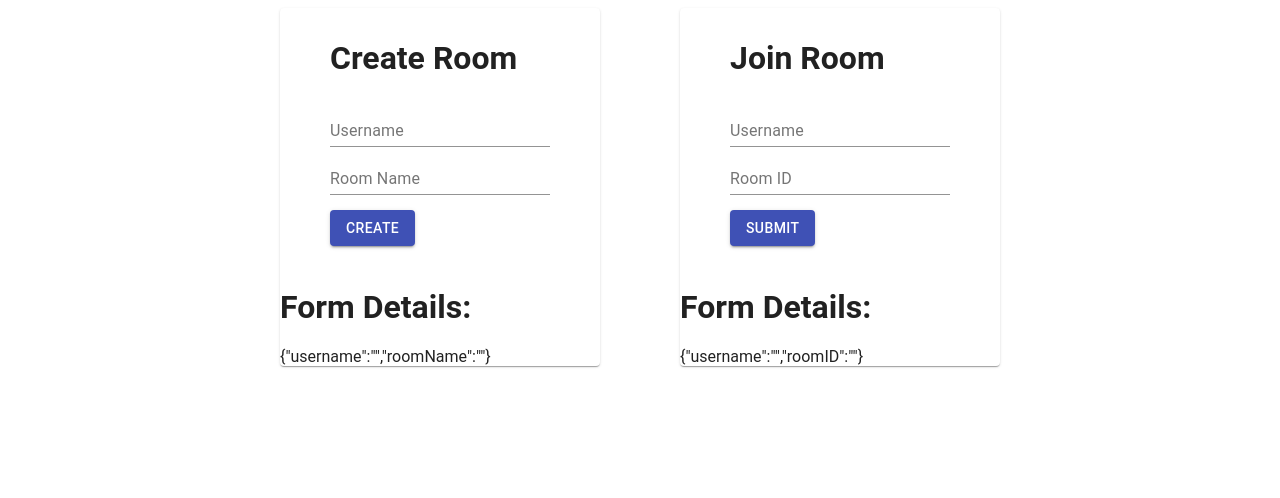
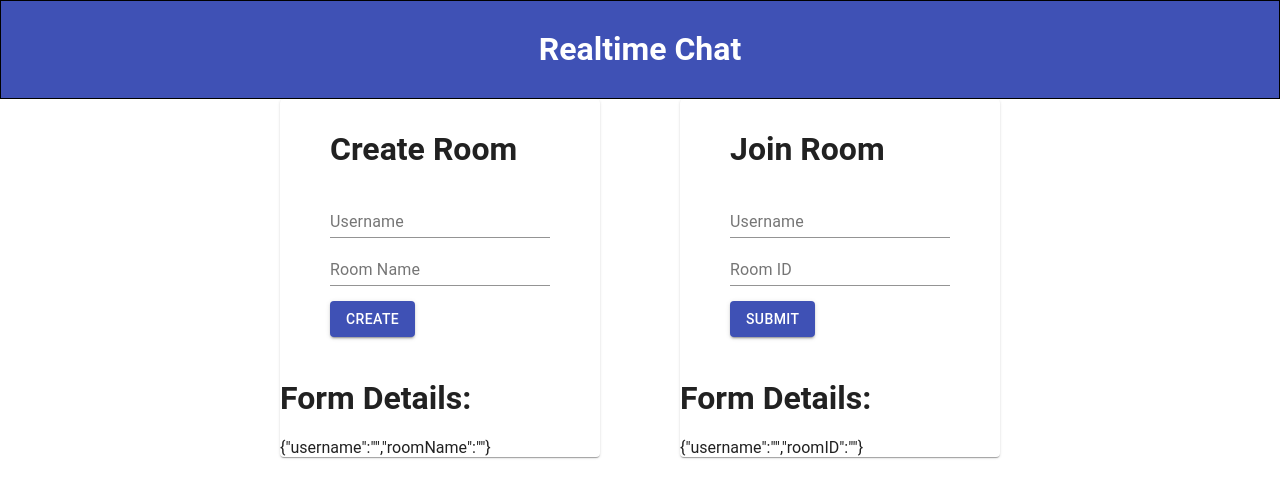
Before and after one commit to jimuskin/realtime-chat, a React (Create React App) app in the folder client/: page / in a window 1280 px wide. Shown: the top 498 px of the page. Built offline with nearby package versions, Linux system fonts and the light colour scheme.

Commit message:
Added a header (Potential navigation) bar.

```diff
--- a/client/public/index.css
+++ b/client/public/index.css
@@ -1,3 +1,6 @@
 #root {
 	font-family: "Roboto", "Helvetica", "Arial", sans-serif;
 }
+body {
+	margin: 0;
+}
--- a/client/src/Components/App.js
+++ b/client/src/Components/App.js
@@ -1,8 +1,14 @@
 import React from "react";
 
+import Navbar from "./Navbar/Navbar";
 import RouterController from "./RouterController";
 
 const App = () => {
-	return <RouterController />;
+	return (
+		<>
+			<Navbar />
+			<RouterController />
+		</>
+	);
 };
 export default App;
--- /dev/null
+++ b/client/src/Components/Navbar/Navbar.js
@@ -0,0 +1,30 @@
+import React from "react";
+import {
+	Box,
+	Typography,
+	Button,
+	IconButton,
+} from "@material-ui/core";
+
+const Navbar = () => {
+	return (
+		<Box
+			display="flex"
+			p={1}
+			justifyContent="center"
+			alignItems="center"
+			bgcolor="primary.main"
+			border={1}
+		>
+			<h1
+				style={{
+					color: "white",
+				}}
+			>
+				Realtime Chat
+			</h1>
+		</Box>
+	);
+};
+
+export default Navbar;
```
